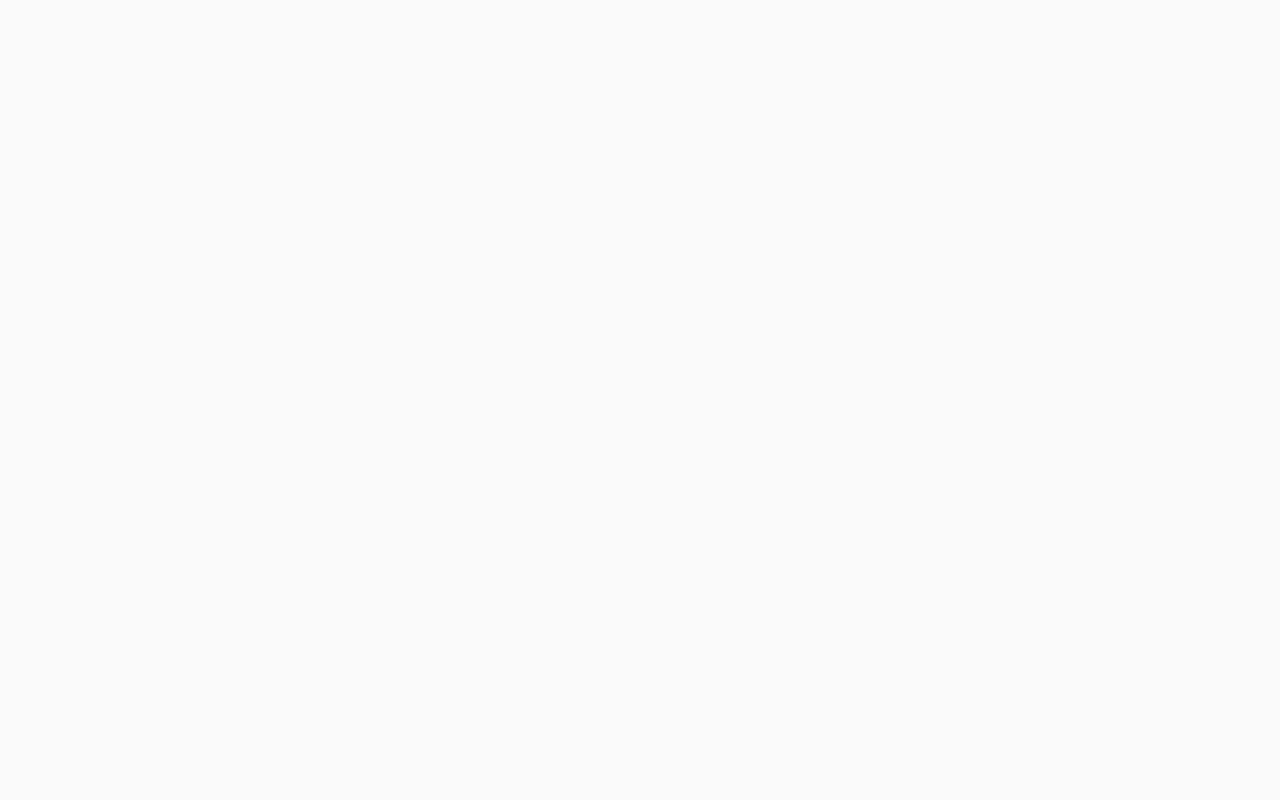
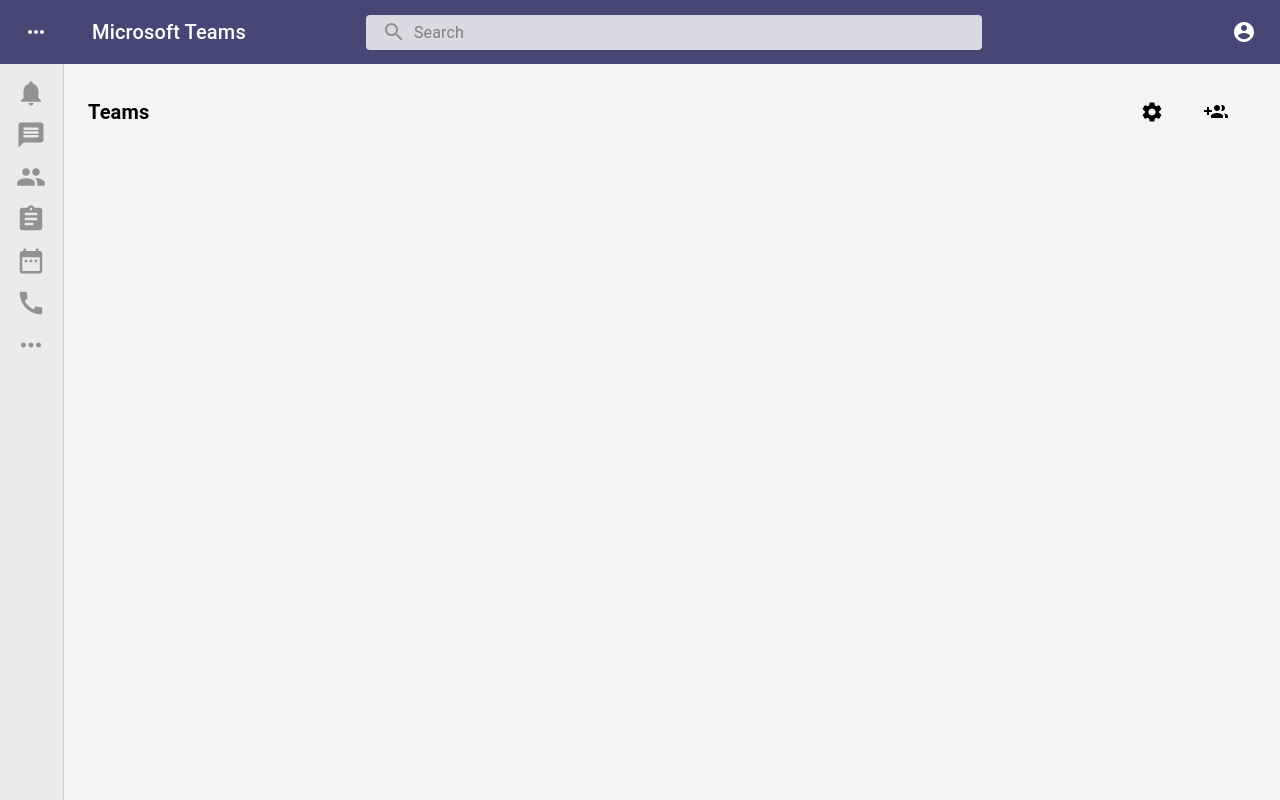
Before and after one commit to Sneha0607/ms_teams, a React (Create React App) app in the folder client/: page /teams in a window 1280 px wide. Built offline with nearby package versions, Linux system fonts and the light colour scheme.

Commit message:
Teams dashboard UI created

```diff
--- a/client/src/App.js
+++ b/client/src/App.js
@@ -5,7 +5,8 @@
 import Home from './homepage/home';
 import Signup from './homepage/signup';
 import Signin from './homepage/signin';
-
+import Teams from './teams/teams';
+import Chat from './chat/chat';
 
 const App = () => {
   return (
@@ -16,6 +17,8 @@
             <Route path='/' exact component={Home}/>
             <Route path='/signup' component={Signup}/>
             <Route path='/signin' exact component={Signin}/>
+            <Route path='/teams' component={Teams}/>
+            <Route path='/chat' component={Chat}/>
           </Switch>
         </Router>
       </CssBaseline>
--- /dev/null
+++ b/client/src/chat/chat.js
@@ -0,0 +1,44 @@
+import React from 'react';
+import Sidebar from '../components/sidebar';
+import useStyles from './styles';
+import GroupAddIcon from '@material-ui/icons/GroupAdd';
+import SettingsIcon from '@material-ui/icons/Settings';
+import { AppBar, Toolbar, IconButton, Typography } from '@material-ui/core';
+
+const Chat = () => {
+    const classes = useStyles();
+
+    return (
+        <div className={classes.content}>
+        <Sidebar />
+        <div className={classes.grow}>
+            <AppBar position="static" className={classes.appbar} elevation={0}>
+                <Toolbar>
+                    <Typography className={classes.title} variant="h6" noWrap>
+                        Chat
+                    </Typography>
+                    <div className={classes.grow} />
+                    <div className={classes.sectionDesktop}>
+                        <IconButton aria-label="account of current user" color="inherit" className={classes.menuButton}>
+                            <SettingsIcon />
+                        </IconButton>
+                        <IconButton aria-label="account of current user" color="inherit" className={classes.menuButton}>
+                            <GroupAddIcon />
+                        </IconButton>
+                    </div>
+                    <div className={classes.sectionMobile}>
+                        <IconButton aria-label="show more" className={classes.menuButton}>
+                            <SettingsIcon />
+                        </IconButton>
+                        <IconButton aria-label="show more" className={classes.menuButton}>
+                          <GroupAddIcon />
+                        </IconButton>
+                    </div>
+                </Toolbar>
+            </AppBar>
+        </div>
+    </div>
+    )
+}
+
+export default Chat;
--- /dev/null
+++ b/client/src/chat/styles.js
@@ -0,0 +1,62 @@
+import { makeStyles } from '@material-ui/core/styles';
+
+const drawerWidth = '5vw';
+
+const useStyles = makeStyles((theme) => ({
+
+  content: {
+    width: "100vw",
+    height: "100vh",
+    backgroundColor: "#f5f5f5",
+    backgroundRepeat: 'repeat'
+  },
+
+  body: {
+    margin: "0",
+    padding: "0",
+  },
+
+  root: {
+    width: drawerWidth,
+    display: 'flex',
+  },
+
+  grow: {
+    flexGrow: 1,
+  },
+
+  appbar: {
+    height: '8vh',
+    width: '100vw',
+    marginTop: '10vh',
+    backgroundColor: '#f5f5f5'
+  },
+
+  menuButton: {
+    marginRight: theme.spacing(2),
+    color: '#000000'
+  },
+
+  title: {
+    color: '#000000',
+    marginLeft: '5vw',
+    fontWeight: 'bold'
+  },
+
+  sectionDesktop: {
+    display: 'none',
+    [theme.breakpoints.up('md')]: {
+      display: 'flex',
+    },
+  },
+
+  sectionMobile: {
+    display: 'flex',
+    [theme.breakpoints.up('md')]: {
+      display: 'none',
+    },
+  }
+
+}));
+
+export default useStyles;
--- /dev/null
+++ b/client/src/teams/styles.js
@@ -0,0 +1,62 @@
+import { makeStyles } from '@material-ui/core/styles';
+
+const drawerWidth = '5vw';
+
+const useStyles = makeStyles((theme) => ({
+
+  content: {
+    width: "100vw",
+    height: "100vh",
+    backgroundColor: "#f5f5f5",
+    backgroundRepeat: 'repeat'
+  },
+
+  body: {
+    margin: "0",
+    padding: "0",
+  },
+
+  root: {
+    width: drawerWidth,
+    display: 'flex',
+  },
+
+  grow: {
+    flexGrow: 1,
+  },
+
+  appbar: {
+    height: '8vh',
+    width: '100vw',
+    marginTop: '10vh',
+    backgroundColor: '#f5f5f5'
+  },
+
+  menuButton: {
+    marginRight: theme.spacing(2),
+    color: '#000000'
+  },
+
+  title: {
+    color: '#000000',
+    marginLeft: '5vw',
+    fontWeight: 'bold'
+  },
+
+  sectionDesktop: {
+    display: 'none',
+    [theme.breakpoints.up('md')]: {
+      display: 'flex',
+    },
+  },
+
+  sectionMobile: {
+    display: 'flex',
+    [theme.breakpoints.up('md')]: {
+      display: 'none',
+    },
+  }
+
+}));
+
+export default useStyles;
--- /dev/null
+++ b/client/src/teams/teams.js
@@ -0,0 +1,52 @@
+import React from 'react';
+import Sidebar from '../components/sidebar';
+import useStyles from './styles';
+import GroupAddIcon from '@material-ui/icons/GroupAdd';
+import SettingsIcon from '@material-ui/icons/Settings';
+import { AppBar, Toolbar, IconButton, Typography, Tooltip } from '@material-ui/core';
+
+const Teams = () => {
+    const classes = useStyles();
+
+    return (
+        <div className={classes.content}>
+        <Sidebar />
+        <div className={classes.grow}>
+            <AppBar position="static" className={classes.appbar} elevation={0}>
+                <Toolbar>
+                    <Typography className={classes.title} variant="h6" noWrap>
+                        Teams
+                    </Typography>
+                    <div className={classes.grow} />
+                    <div className={classes.sectionDesktop}>
+                        <Tooltip title="Settings" placement="bottom">
+                            <IconButton aria-label="settings" className={classes.menuButton} >
+                                <SettingsIcon />
+                            </IconButton>
+                        </Tooltip>
+                        <Tooltip title='Join or create team' placement='bottom'>
+                            <IconButton aria-label="settings" className={classes.menuButton} href='/join-create'>
+                                <GroupAddIcon />
+                            </IconButton>
+                        </Tooltip>
+                    </div>
+                    <div className={classes.sectionMobile}>
+                        <Tooltip title="Settings" placement="bottom">
+                            <IconButton aria-label="settings" className={classes.menuButton} >
+                                <SettingsIcon />
+                            </IconButton>
+                        </Tooltip>
+                        <Tooltip title='Join or create team' placement='bottom'>
+                            <IconButton aria-label="settings" className={classes.menuButton} href='/join-create'>
+                                <GroupAddIcon />
+                            </IconButton>
+                        </Tooltip>
+                    </div>
+                </Toolbar>
+            </AppBar>
+        </div>
+    </div>
+    )
+}
+
+export default Teams;
```
